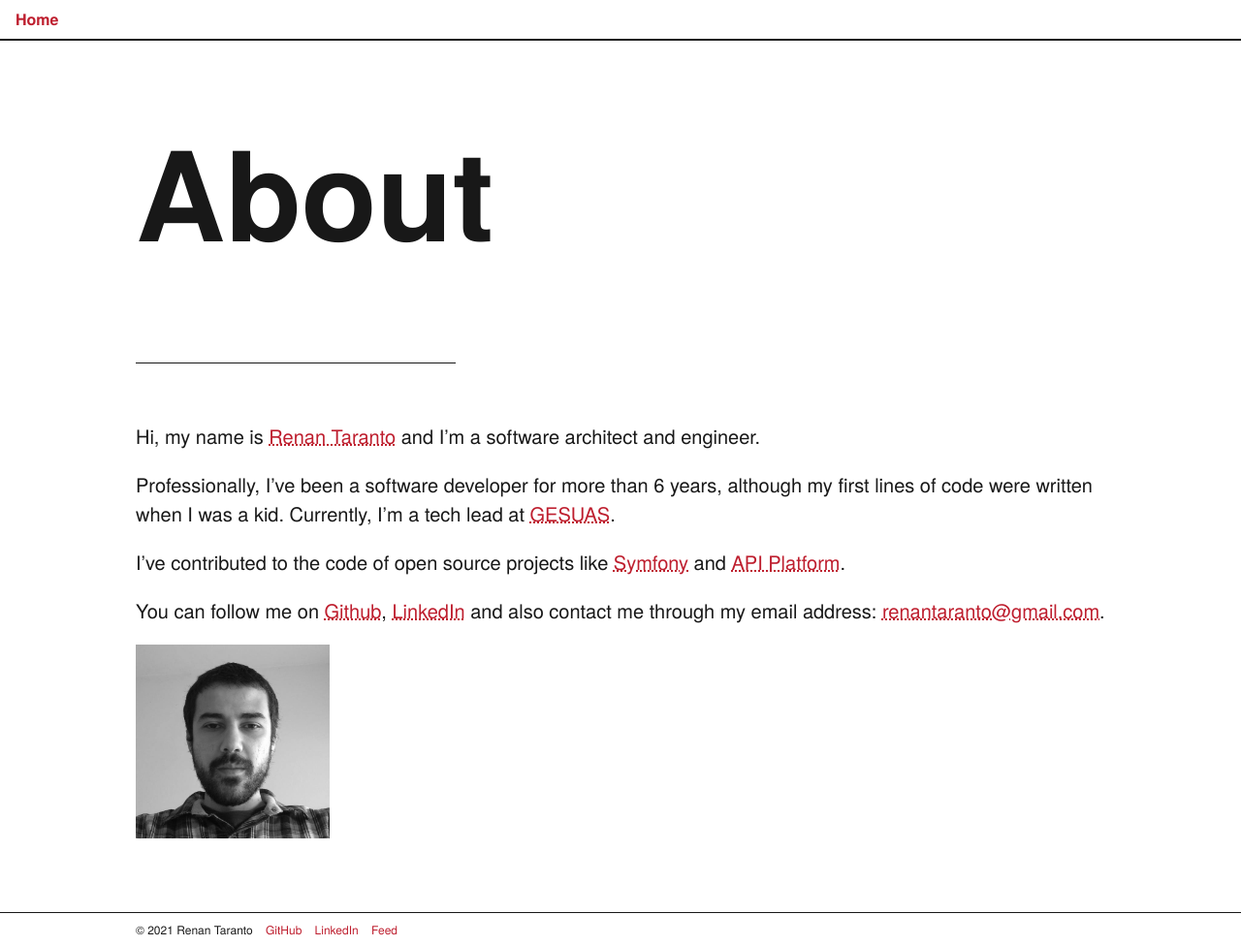
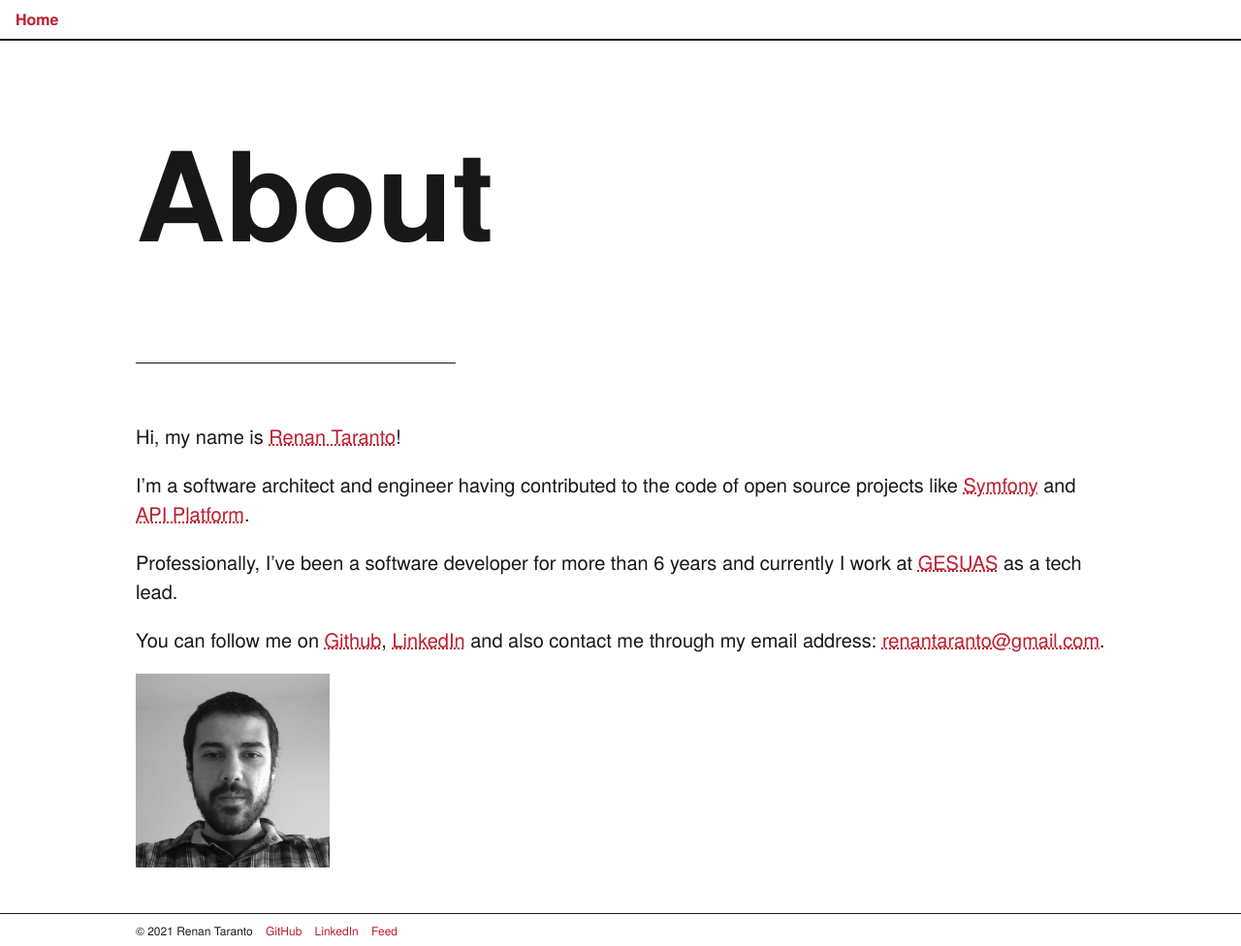
Before and after one commit to renan-taranto/renan-taranto.github.io, a Jekyll site: the page built from about.md, in a window 1280 px wide and 976 px high. Shown: the whole window at 97% size. Built offline with Jekyll 4.4.1, drawn with Linux system fonts in a browser that asks for light colours; nearby versions of some CDN libraries.

Commit message:
[About] Update the about page text

```diff
--- a/about.md
+++ b/about.md
@@ -3,11 +3,11 @@ title: About
 layout: prose
 ---
 
-Hi, my name is [Renan Taranto]({{ site.url }}) and I'm a software architect and engineer.
+Hi, my name is [Renan Taranto]({{ site.url }})!
 
-Professionally, I've been a software developer for more than {{ site.time | date: '%Y' | minus:2015 }} years, although my first lines of code were written when I was a kid. Currently, I'm a tech lead at [GESUAS](https://www.gesuas.com.br/).
+I'm a software architect and engineer having contributed to the code of open source projects like [Symfony](https://symfony.com/) and [API Platform](https://api-platform.com/).
 
-I've contributed to the code of open source projects like [Symfony](https://symfony.com/) and [API Platform](https://api-platform.com/).
+Professionally, I've been a software developer for more than {{ site.time | date: '%Y' | minus:2015 }} years and currently I work at [GESUAS](https://www.gesuas.com.br/) as a tech lead.
 
 You can follow me on [Github](https://github.com/renan-taranto), [LinkedIn](https://www.linkedin.com/in/renan-taranto/) and also contact me through my email address: [renantaranto@gmail.com](mailto:renantaranto@gmail.com).
 
```
